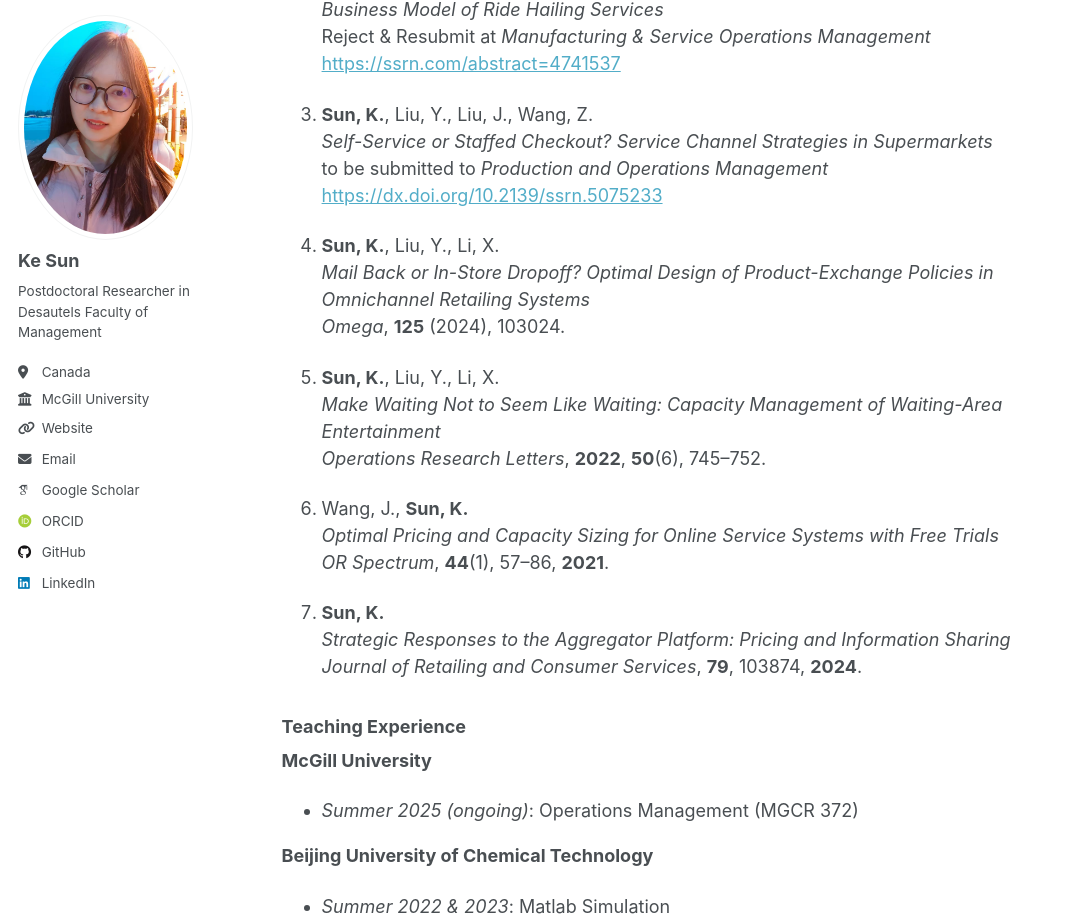
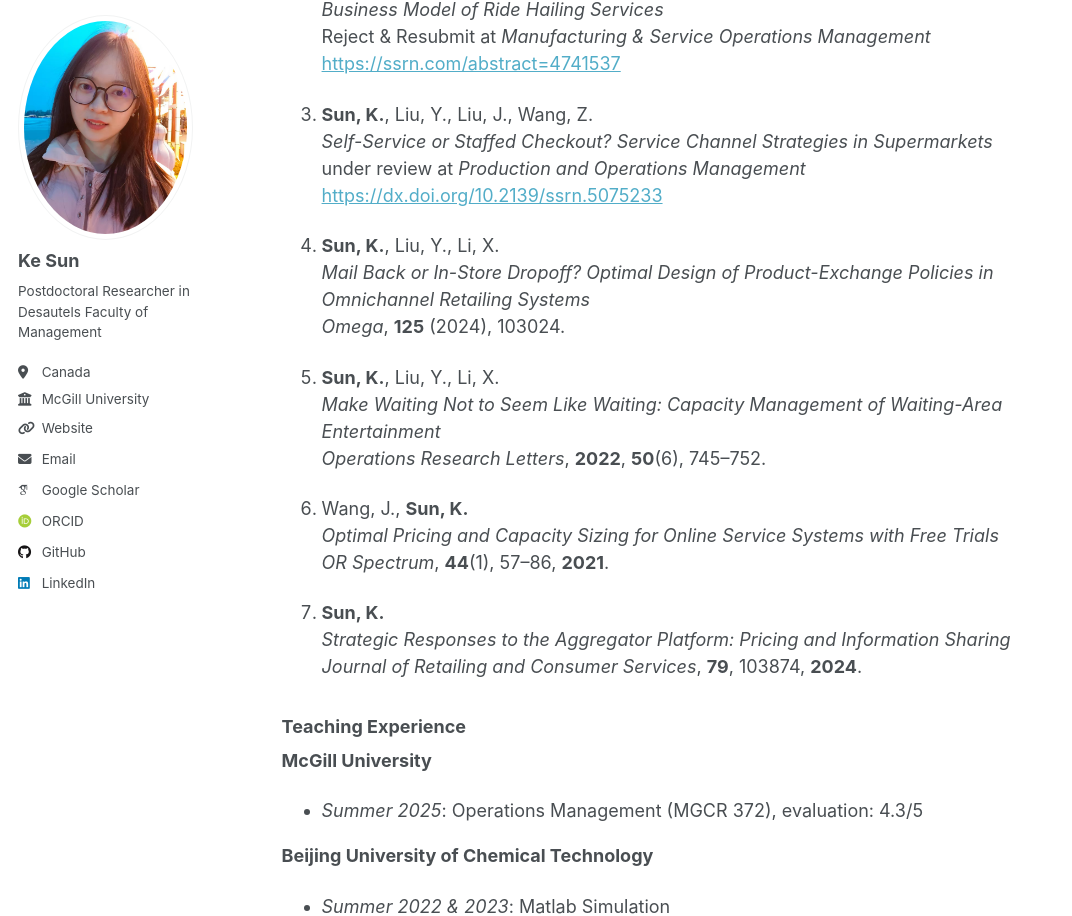
Before and after one commit to KeSun-2025/KeSun-2025.github.io, a Jekyll site: the page built from _pages/about.md, in a window 1280 px wide and 1400 px high, scrolled down 1101 px. Shown: the part 102-1018 px from the top of the window, without its empty margins (0-1072 px from the left). Built offline with Jekyll 4.4.1, drawn with Linux system fonts in a browser that asks for light colours; some web fonts are replaced.

Commit message:
Update about.md

```diff
--- a/_pages/about.md
+++ b/_pages/about.md
@@ -52,7 +52,7 @@ redirect_from:
 
 3. **Sun, K.**, Liu, Y., Liu, J., Wang, Z.
    *Self-Service or Staffed Checkout? Service Channel Strategies in Supermarkets*
-    to be submitted to *Production and Operations Management*
+    under review at *Production and Operations Management*
    [https://dx.doi.org/10.2139/ssrn.5075233](https://dx.doi.org/10.2139/ssrn.5075233)
 
 4. **Sun, K.**, Liu, Y., Li, X.
@@ -75,7 +75,7 @@ redirect_from:
 ### Teaching Experience
 
 **McGill University**
-- *Summer 2025 (ongoing)*: Operations Management (MGCR 372)
+- *Summer 2025*: Operations Management (MGCR 372), evaluation: 4.3/5
 
 **Beijing University of Chemical Technology**
 - *Summer 2022 & 2023*: Matlab Simulation
```
